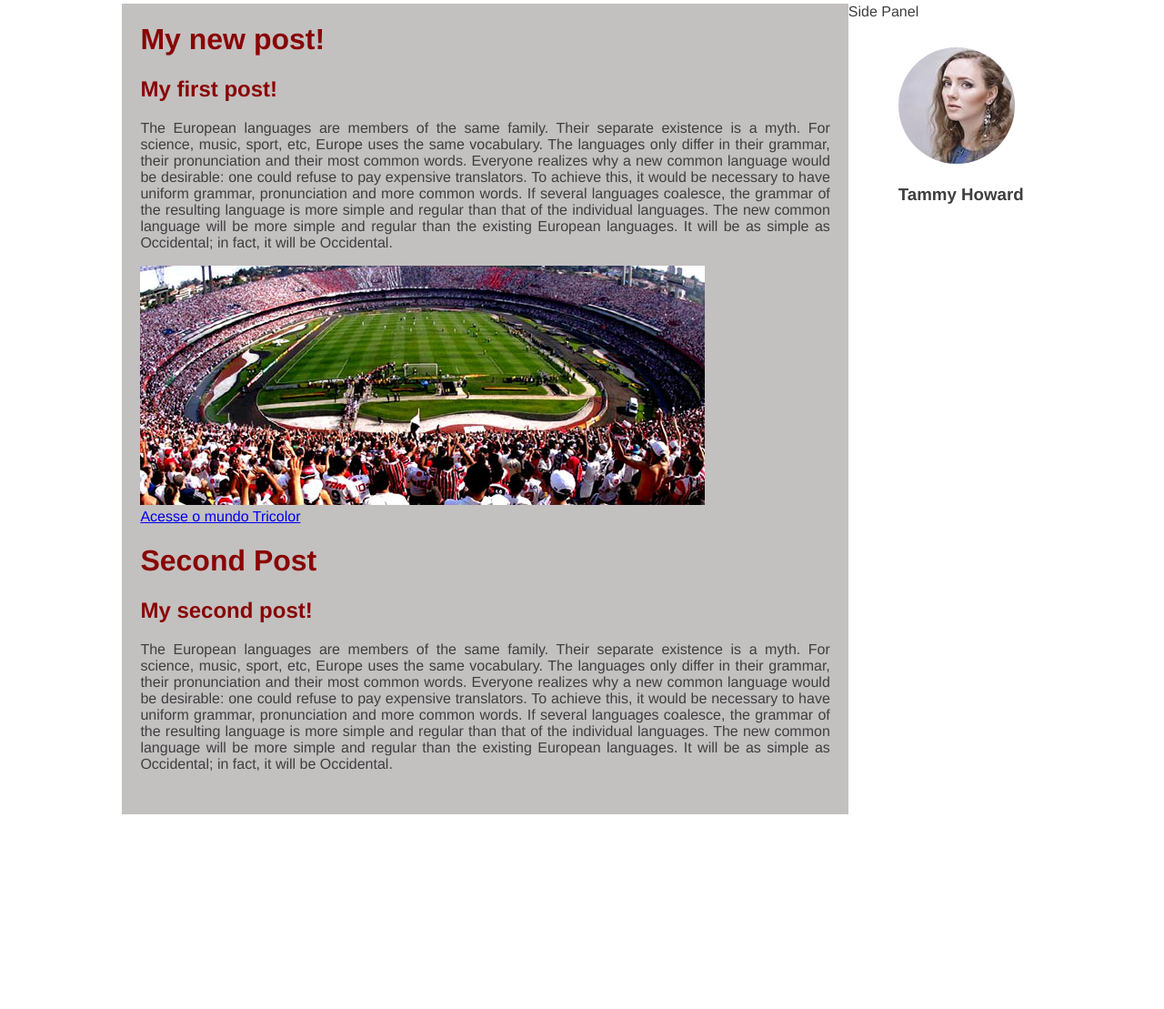
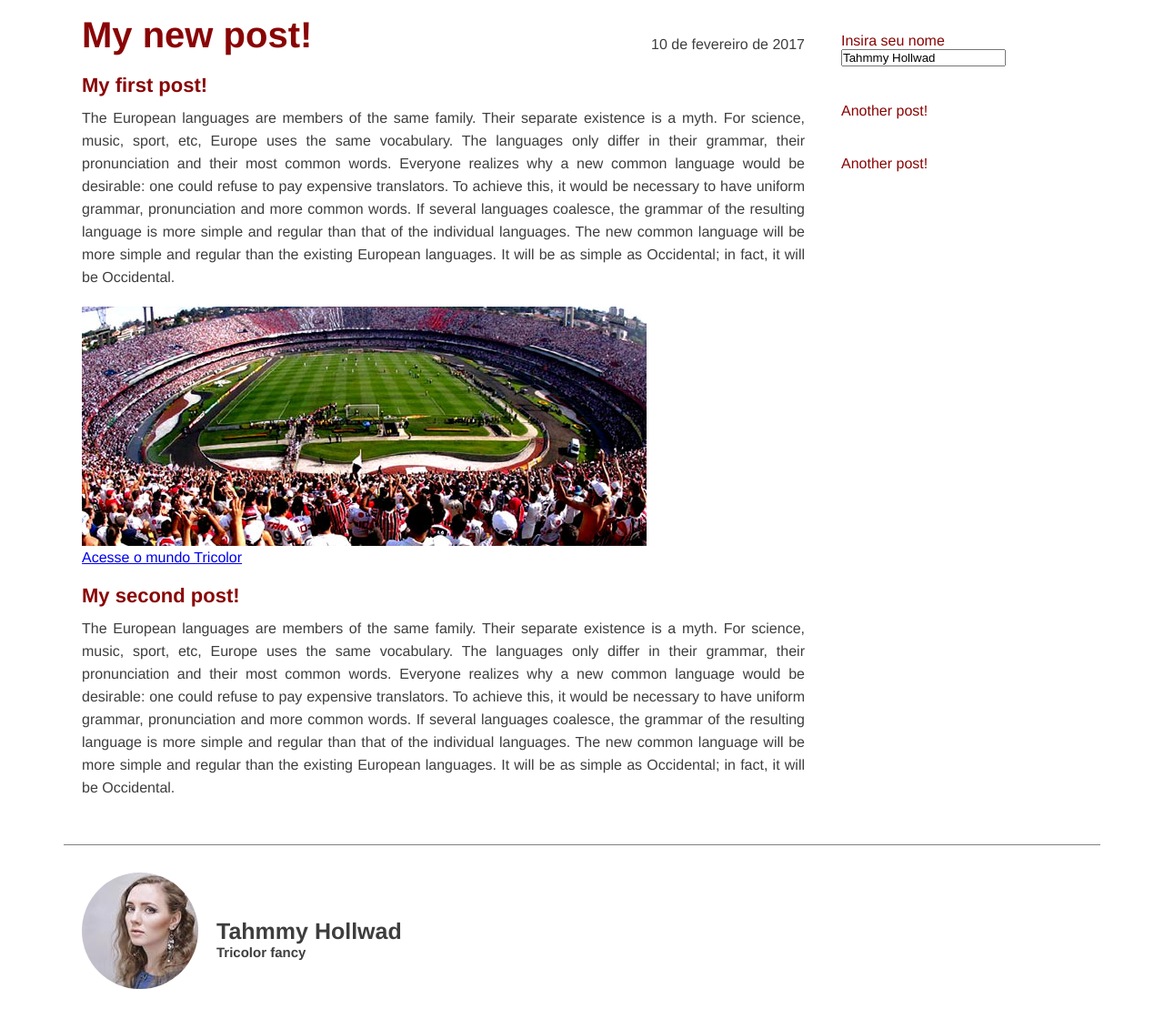
Before and after one commit to MarcosAlmeidaPro/Html5---Css3, a plain HTML site: page index.html in a window 1280 px wide. Shown: the part 4-1113 px from the top of the page at 91% size. Before the commit the page ends 899 px from the top, so only its background shows below. Drawn offline with nearby package versions, Linux system fonts and the light colour scheme; some packages are replaced by stand-ins of ours.

Commit message:
Added Angular
Some angular into the code.

```diff
--- /dev/null
+++ b/code.js
@@ -0,0 +1,24 @@
+var myApp = angular.module('myApp', ['ngMessages', 'ngResource']);
+
+myApp.controller('mainController', ["$scope","$log","$filter","$resource", "$timeout", function(a,b,c,d,e) {
+
+
+    a.nome = '';
+
+
+    a.alterarnome = function(){
+        b.info(a.nome);
+        return a.nome;
+
+
+    };
+
+    e(function() {
+        a.nome = "Tahmmy Hollwad";
+
+    },4000);
+
+
+
+
+}]);
--- a/index.html
+++ b/index.html
@@ -1,8 +1,15 @@
 <!DOCTYPE html>
-<html>
+<html ng-app="myApp">
     <head>
         <title>My First Blog</title>
         <link rel="stylesheet" type="text/css" href="style.css"/>
+
+
+        <script src="//code.angularjs.org/1.3.0-rc.1/angular.min.js"></script>
+        <script src="https://code.jquery.com/jquery-2.1.1.min.js"></script>
+        <script src="//code.angularjs.org/1.3.0-rc.5/angular-messages.js"></script>
+        <script src="//code.angularjs.org/1.3.0-rc.5/angular-resource.min.js"></script>
+
 
 
 
@@ -10,38 +17,57 @@
 
     <body>
         <div class="container">
-
+            <div ng-controller="mainController">
             <div class="firstpanel">
 
                 <h1>My new post!</h1>
                 <h2>My first post!</h2>
-                <p>
+                <p class="date">10 de fevereiro de 2017</p>
+                <p class="maintext">
                 The European languages are members of the same family. Their separate existence is a myth. For science, music, sport, etc, Europe uses the same vocabulary. The languages only differ in their grammar, their pronunciation and their most common words. Everyone realizes why a new common language would be desirable: one could refuse to pay expensive translators. To achieve this, it would be necessary to have uniform grammar, pronunciation and more common words. If several languages coalesce, the grammar of the resulting language is more simple and regular than that of the individual languages. The new common language will be more simple and regular than the existing European languages. It will be as simple as Occidental; in fact, it will be Occidental.
                 </p>
+
                 <img src="img/morumbi.jpg" alt="Estádio Morumbi"/>
                 <br>
                 <a href="http://spfcnoticias.com/10-melhores-medias-de-publico-do-sao-paulo-no-morumbi-pelo-brasileirao/" target="_blank">Acesse o mundo Tricolor</a>
 
 
 
-                <h1>Second Post</h1>
+
                 <h2>My second post!</h2>
-                <p>
+                <p class="maintext">
                 The European languages are members of the same family. Their separate existence is a myth. For science, music, sport, etc, Europe uses the same vocabulary. The languages only differ in their grammar, their pronunciation and their most common words. Everyone realizes why a new common language would be desirable: one could refuse to pay expensive translators. To achieve this, it would be necessary to have uniform grammar, pronunciation and more common words. If several languages coalesce, the grammar of the resulting language is more simple and regular than that of the individual languages. The new common language will be more simple and regular than the existing European languages. It will be as simple as Occidental; in fact, it will be Occidental.
                 </p>
 
             </div>
 
-            <div class="sidepanel">Side Panel</div>
+            <div class="sidepanel">
+                <div class="otherpost">
+                    <label>Insira seu nome
+                    <input type="text" ng-model="nome" name="meunome"/>
+                    </label>
+
+                </div>
+                <div class="otherpost">Another post!</div>
+                <div class="otherpost">Another post!</div>
+
+            </div>
+
+            <div class="clearfix"></div>
 
             <div class="bottompanel">
                 <img class="user" src="img/autor.jpg" alt="Autor da postagem"/>
-                <h3>Tammy Howard</h3>
+
+                <div class="assinatura">
+                    <h3 class="nome">{{ alterarnome() }}</h3>
+                    <h5 class="cargo">Tricolor fancy</h5>
+                </div>
+
             </div>
-
+            </div>
         </div>
 
-
+        <script src="code.js"></script>
 
     </body>
 </html>
--- a/style.css
+++ b/style.css
@@ -1,9 +1,32 @@
+* {
+    margin: 0;
+    padding: 0;
+    box-sizing: border-box;
+}
+
 body {
     font-family: helvetica neue, Arial;
     color: #3e3e3e;
 
 }
 
+.clearfix:after {
+    content: "";
+    display: table;
+    clear: both;
+}
+
+
+h1{
+    margin-bottom: 0px;
+    font-size: 40px;
+}
+
+h2 {
+    margin-bottom: 10px;
+    margin-top: 20px;
+    font-size: 22px;
+}
 
 h1, h2 {
     color: #890505
@@ -11,6 +34,7 @@ h1, h2 {
 
 p {
     text-align: justify;
+    line-height: 25px;
 }
 
 
@@ -22,30 +46,71 @@ p {
 }
 
 .container {
-    margin: auto;
-    width: 80%;
+    margin: 20px auto 0 auto;
+    width: 1140px;
 }
 
 .firstpanel {
 
     width: 75%;
     float: left;
-    background: #c3c0c0;
     padding-left: 20px;
-    padding-right: 20px;
+    padding-right: 40px;
     padding-bottom: 30px;
+    position: relative;
 }
 
 .sidepanel {
+    width: 25%;
     float: left;
+    margin-top: 20px;
+
+}
+
+.user {
+    float: left;
+}
+
+.assinatura {
+    width: auto;
+    float: left;
+}
+
+.nome {
+    float: left;
+    margin-top: 50px;
+    margin-left: 20px;
+    font-size: 25px;
+}
+
+.cargo {
+    margin-left: 20px;
+    font-size: 15px;
+
 }
 
 
 .bottompanel {
-    float: right;
     padding-top: 30px;
     padding-left: 20px;
     padding-right: 20px;
-    margin: auto;
+    margin-bottom: 150px;
+    border-top: 1px solid #808080;
+
 
 }
+
+.otherpost {
+    margin-bottom: 40px;
+    color: #890505;
+}
+
+.maintext {
+    margin-bottom: 20px;
+}
+
+.date {
+    position: absolute;
+    top: 20px;
+    right: 40px;
+}
```
